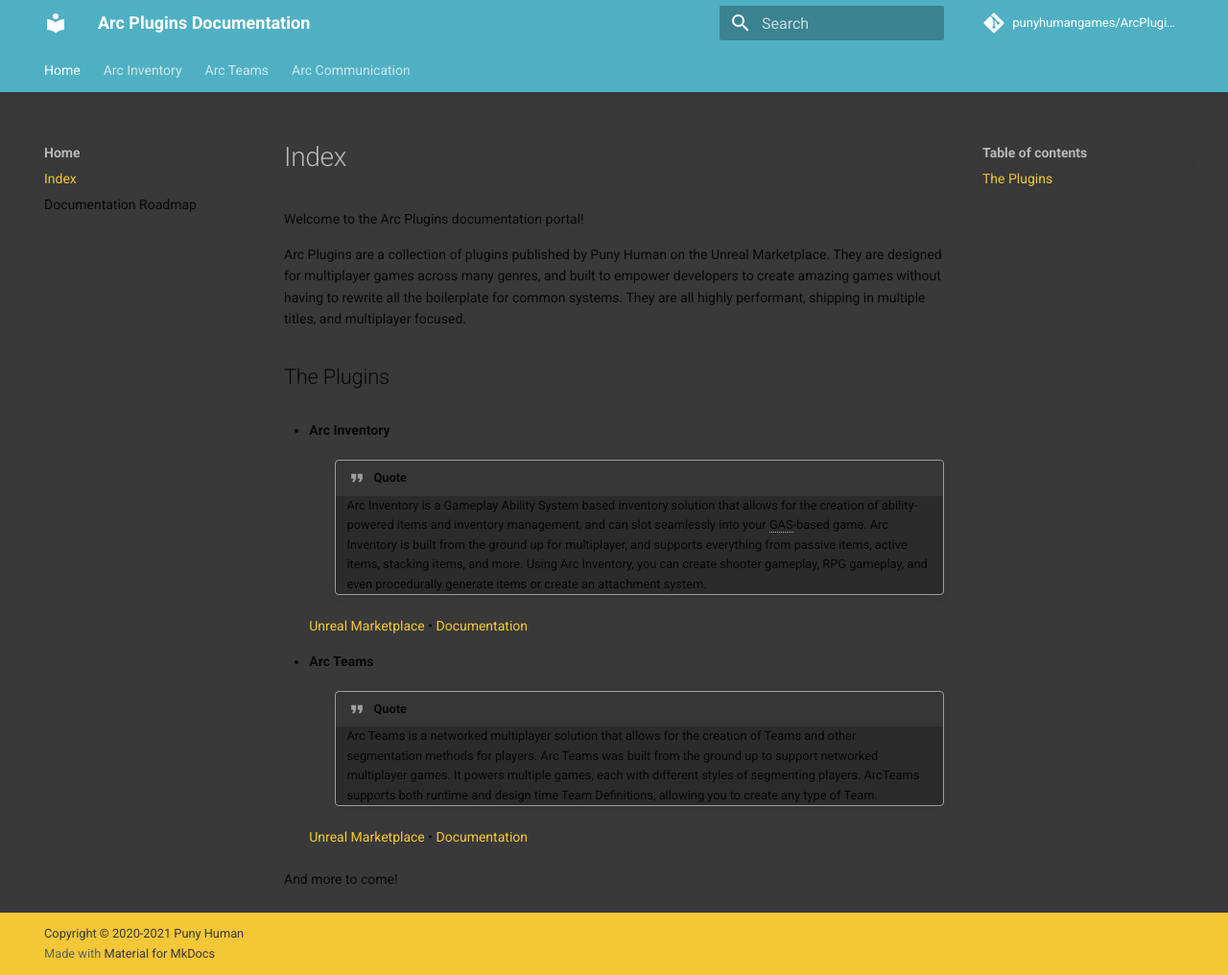
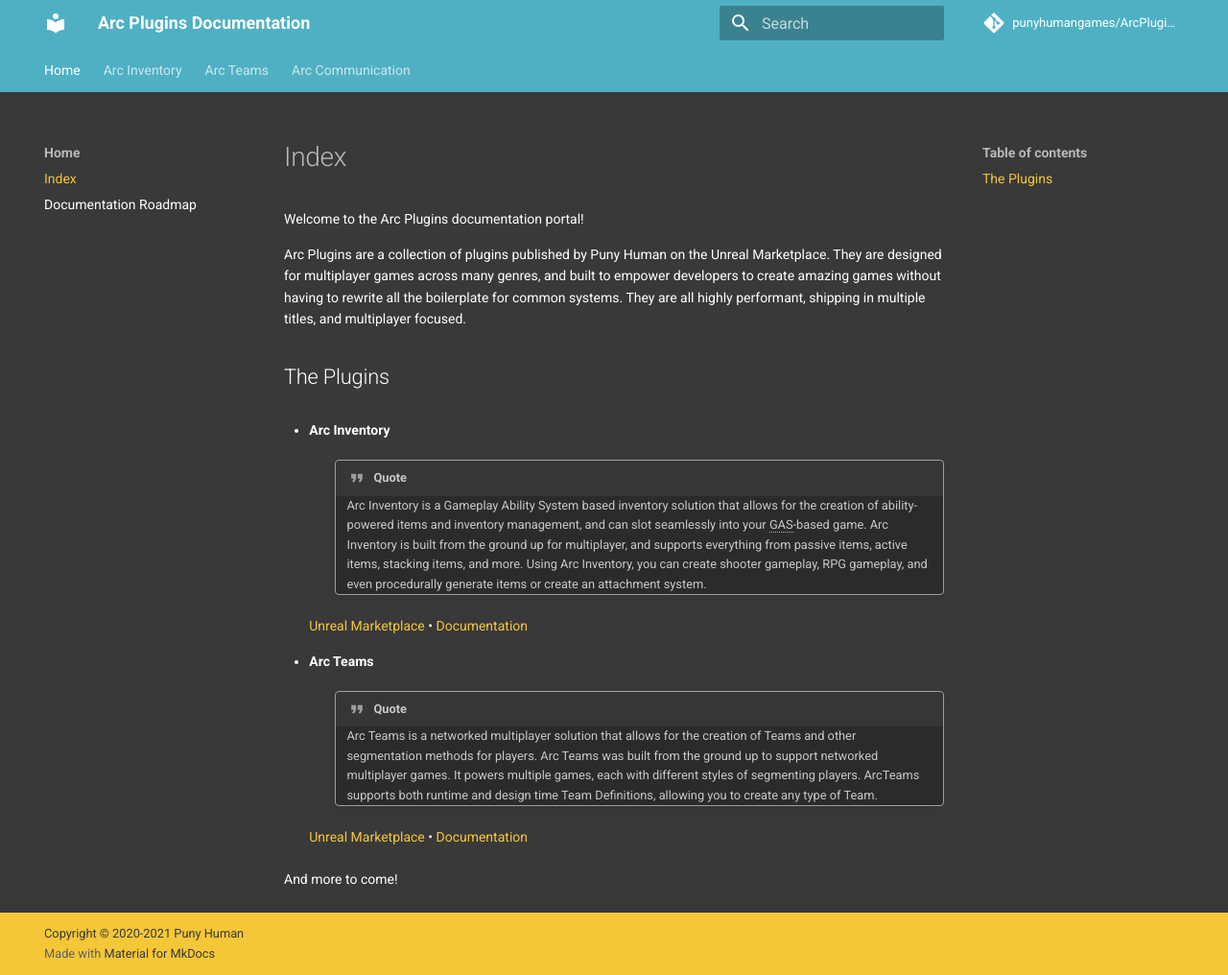
Before and after one commit to punyhumangames/ArcPluginsDocumentation, an MkDocs documentation site: the page built from docs/index.md, in a window 1280 px wide and 1016 px high. Shown: the whole window at 96% size. Built offline with MkDocs 1.6.1 and Material for MkDocs 9.7.7, drawn with Linux system fonts in a browser that asks for light colours; comment, search, counter and statistics services are not loaded.

Commit message:
Fixed css

```diff
--- a/docs/stylesheets/extra.css
+++ b/docs/stylesheets/extra.css
@@ -13,6 +13,8 @@
 */
 
 [data-md-color-scheme="punyhuman"] {
+    --md-admonition-fg-color:           #C8C8C8;
+    --md-typeset-color:                 #FFFFFF;
     --md-primary-fg-color:             #4fb0c3;
     --md-default-fg-color:              #FFFFFF;
     --md-default-fg-color--light:        hsla(0, 0%, 100%, 0.64);
```
